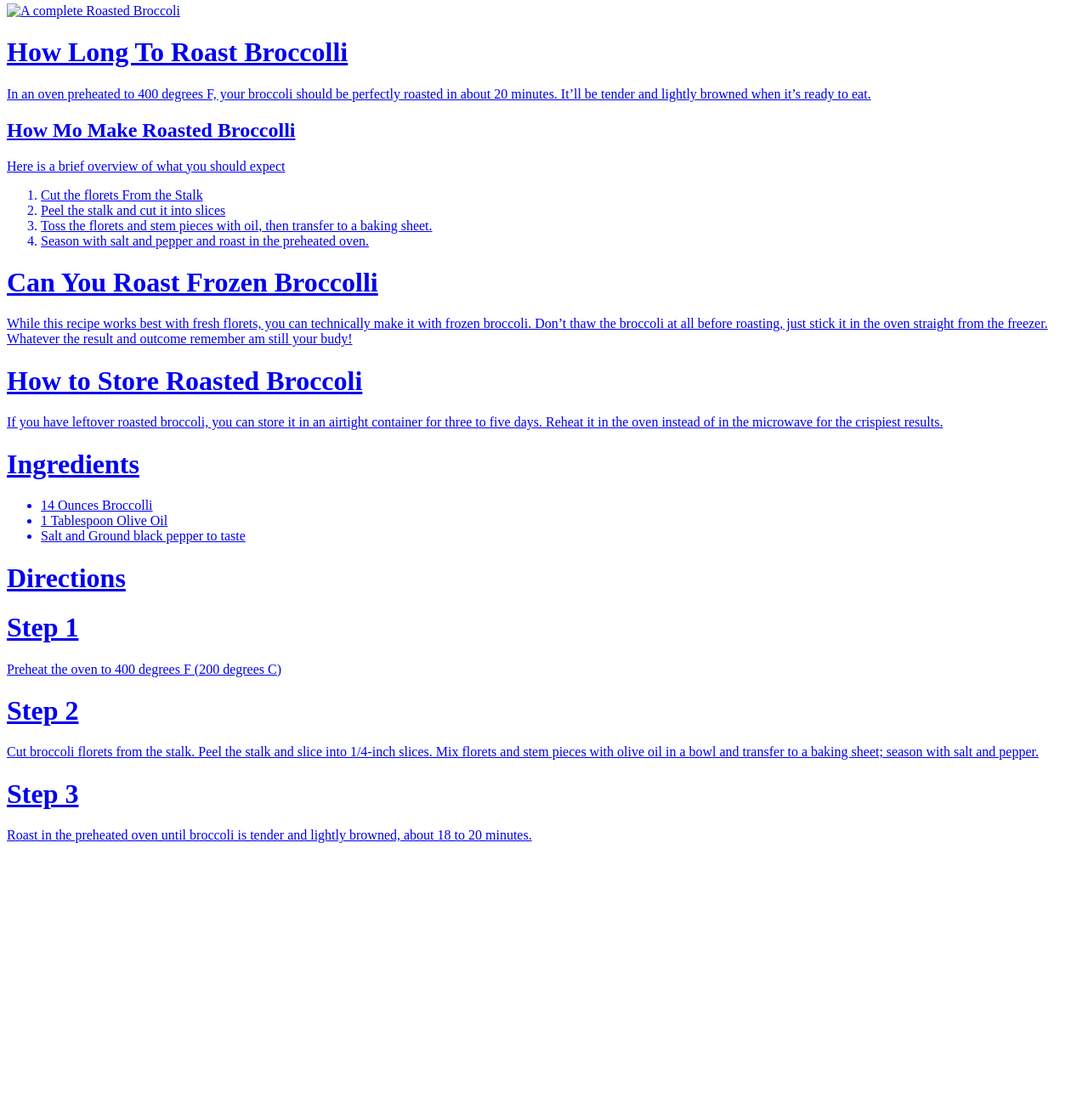
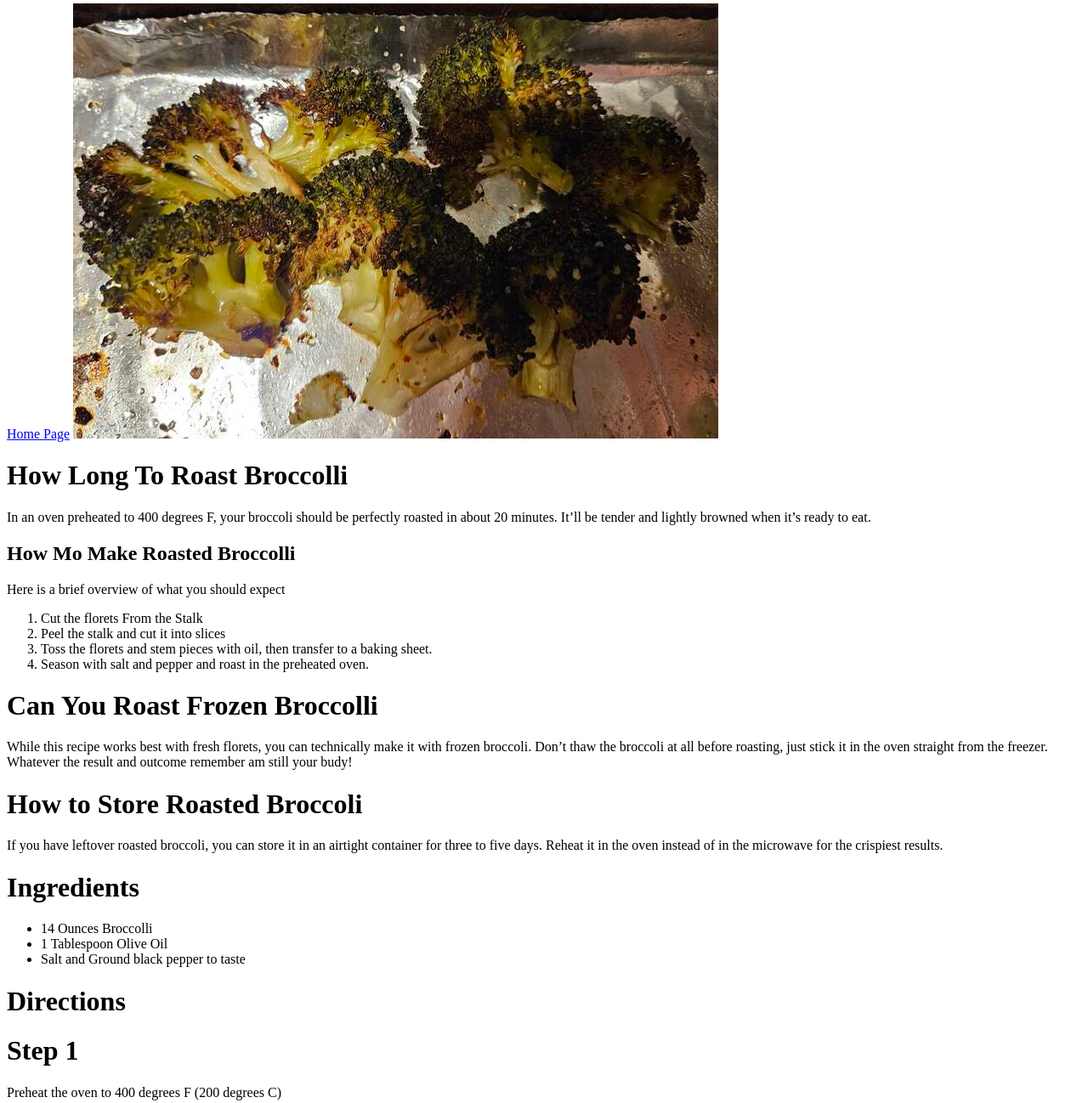
Before and after one commit to sanset2/-Broccoli-Recipe, a plain HTML site: page index.html in a window 1280 px wide. Shown: the part 76-1374 px from the top of the page at 85% size. Before the commit the page ends 1076 px from the top, so only its background shows below. Drawn offline with Linux system fonts and the light colour scheme.

Commit message:
added image

```diff
--- a/index.html
+++ b/index.html
@@ -7,12 +7,12 @@
 </head>
 <body>
    <h1>Brocolli Recipe</h1>
-   <a href="https://www.allrecipes.com/recipe/240438/easy-roasted-broccoli/"</a>
-   <img src=""C:\Users\God Did!\Pictures\Roasted Brocoli image.jpg" alt="A complete Roasted Broccoli">
+   <a href="https://www.allrecipes.com/recipe/240438/easy-roasted-broccoli/">Home Page</a>
+   <img src="Roasted Brocoli image.jpg" alt="A complete Roasted Broccoli">
    <h1>How Long To Roast Broccolli</h1>
-   <p1>In an oven preheated to 400 degrees F, your broccoli should be perfectly roasted in about 20 minutes. It’ll be tender and lightly browned when it’s ready to eat. </p1>
+   <p>In an oven preheated to 400 degrees F, your broccoli should be perfectly roasted in about 20 minutes. It’ll be tender and lightly browned when it’s ready to eat. </p>
    <h2>How Mo Make Roasted Broccolli</h2>
-   <p1>Here is a brief overview of what you should expect</p1>
+   <p>Here is a brief overview of what you should expect</p>
    <ol>
     <li>Cut the florets From the Stalk</li>
    <li> Peel the stalk and cut it into slices</li>
@@ -20,9 +20,9 @@
    <li> Season with salt and pepper and roast in the preheated oven.</li>
    </ol>
    <h1>Can You Roast Frozen Broccolli</h1>
-   <p1>While this recipe works best with fresh florets, you can technically make it with frozen broccoli. Don’t thaw the broccoli at all before roasting, just stick it in the oven straight from the freezer. Whatever the result and outcome remember am still your budy!</p1>
+   <p>While this recipe works best with fresh florets, you can technically make it with frozen broccoli. Don’t thaw the broccoli at all before roasting, just stick it in the oven straight from the freezer. Whatever the result and outcome remember am still your budy!</p>
 <h1>How to Store Roasted Broccoli</h1>
-<p1>If you have leftover roasted broccoli, you can store it in an airtight container for three to five days. Reheat it in the oven instead of in the microwave for the crispiest results. </p1>
+<p>If you have leftover roasted broccoli, you can store it in an airtight container for three to five days. Reheat it in the oven instead of in the microwave for the crispiest results. </p>
 <H1>Ingredients</H1>
 <ul>
     <li>14 Ounces Broccolli</li>
@@ -31,13 +31,13 @@
     </Ul>
     <h1>Directions</h1>
     <h1>Step 1</h1>
-    <p1>Preheat the oven to 400 degrees F (200 degrees C)</p1>
+    <p>Preheat the oven to 400 degrees F (200 degrees C)</p>
     <h1>Step 2</h1>
-    <p1>Cut broccoli florets from the stalk. Peel the stalk and slice into 1/4-inch slices. Mix florets and stem pieces with olive oil in a bowl and transfer to a baking sheet; season with salt and pepper.</p1>
+    <p>Cut broccoli florets from the stalk. Peel the stalk and slice into 1/4-inch slices. Mix florets and stem pieces with olive oil in a bowl and transfer to a baking sheet; season with salt and pepper.</p>
     <H1>Step 3</H1>
-    <p1>Roast in the preheated oven until broccoli is tender and lightly browned, about 18 to 20 minutes.
+    <p>Roast in the preheated oven until broccoli is tender and lightly browned, about 18 to 20 minutes.
 
-    </p1>
+    </p>
 
 </body>
 </html>
```
Also changed, not shown: Roasted Brocoli image.jpg (added).
